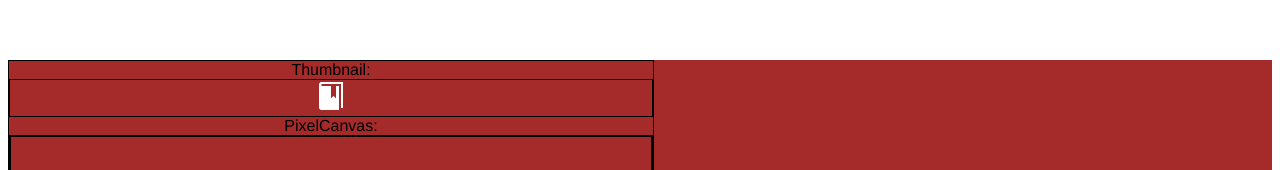
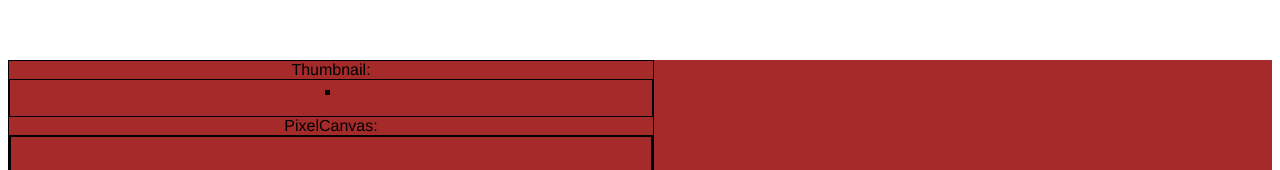
Before and after one commit to cagedev/sprigganjs, a Vue app: page / in a window 1280 px wide. Shown: the top 170 px of the page. Built offline with nearby package versions, Linux system fonts and the light colour scheme.

Commit message:
temp save

```diff
--- a/src/components/PixelCanvas.vue
+++ b/src/components/PixelCanvas.vue
@@ -34,11 +34,12 @@ export default {
       default: "black",
     },
     load_mask: Boolean,
+    imgData: ImageData,
   },
-  data() {
-    return {
-      data: [],
-    };
+  watched: {
+    imgData: () =>   {
+      this.drawData();
+    },
   },
   methods: {
     paint(e, c) {
@@ -47,7 +48,47 @@ export default {
       let rx = Math.floor(cx / (this.scale + this.spacing));
       let ry = Math.floor(cy / (this.scale + this.spacing));
       // this.setPixel(rx, ry, c);
-      console.log("setPixel("+rx+","+ry+","+c+")");
+      console.log("setPixel(" + rx + "," + ry + "," + c + ")");
+    },
+    drawData() {
+      console.log('drawData() for ' + this.imgData);
+      for (let j = 0; j < this.imgData.height; j++) {
+        for (let i = 0; i < this.imgData.width; i++) {
+          let pi = (j * this.imgData.width + i) * 4;
+          let cs = "#";
+          cs = cs + this.imgData.data[pi + 0].toString(16).padStart(2, 0);
+          cs = cs + this.imgData.data[pi + 1].toString(16).padStart(2, 0);
+          cs = cs + this.imgData.data[pi + 2].toString(16).padStart(2, 0);
+          let mask =
+            "#" +
+            this.imgData.data[pi + 3].toString(16).padStart(2, 0) +
+            this.imgData.data[pi + 3].toString(16).padStart(2, 0) +
+            this.imgData.data[pi + 3].toString(16).padStart(2, 0);
+          if (this.load_mask) {
+            this.setPixel(i, j, mask);
+          } else {
+            if (this.imgData.data[pi + 3] == 255) {
+              this.drawPixel(i, j, cs);
+            } else {
+              this.drawPixel(i, j, this.bgColor);
+            }
+          }
+        }
+      }
+    },
+    drawPixel(x, y, c) {
+      var canvas = document.getElementById(this.id);
+      var ctx = canvas.getContext("2d");
+      ctx.beginPath();
+      ctx.lineWidth = 0;
+      ctx.fillStyle = c;
+      ctx.rect(
+        x * this.scale,
+        y * this.scale,
+        this.scale - this.spacing,
+        this.scale - this.spacing
+      );
+      ctx.fill();
     },
   },
   // mounted() {
--- a/src/components/PixiePanel.vue
+++ b/src/components/PixiePanel.vue
@@ -11,6 +11,7 @@
       id="myCanvas"
       palette_id="myPalette"
       v-bind.sync="pixelcanvas_colors"
+      :imgData="image_data"
     />
     Palette: <br />
     <Palette
@@ -41,7 +42,7 @@ export default {
     Thumbnail,
   },
   props: {
-    image_data: Object,
+    // image_data: Object,
     // type: Object,
     // {
     //   type: Array,
@@ -52,14 +53,31 @@ export default {
       type: String,
       default: "RGBA",
     },
-    size_x: Number,
-    size_y: Number,
+    size_x: {
+      type: Number,
+      default: 32,
+    },
+    size_y: {
+      type: Number,
+      default: 32,
+    },
   },
   computed: {
+    image_data: function () {
+      let c = document.createElement("canvas");
+      let ctx = c.getContext("2d");
+      ctx.canvas.width = this.size_x;
+      ctx.canvas.height = this.size_y;
+      ctx.rect(10, 10, 5, 5);
+      ctx.fill();
+      return ctx.getImageData(0, 0, c.width, c.height);
+    },
     image_dataurl: function () {
       if (this.image_data) {
         let c = document.createElement("canvas");
         let ctx = c.getContext("2d");
+        ctx.canvas.width = this.size_x;
+        ctx.canvas.height = this.size_y;
         ctx.putImageData(this.image_data, 0, 0);
         return c.toDataURL("image/png");
       } else {
```
